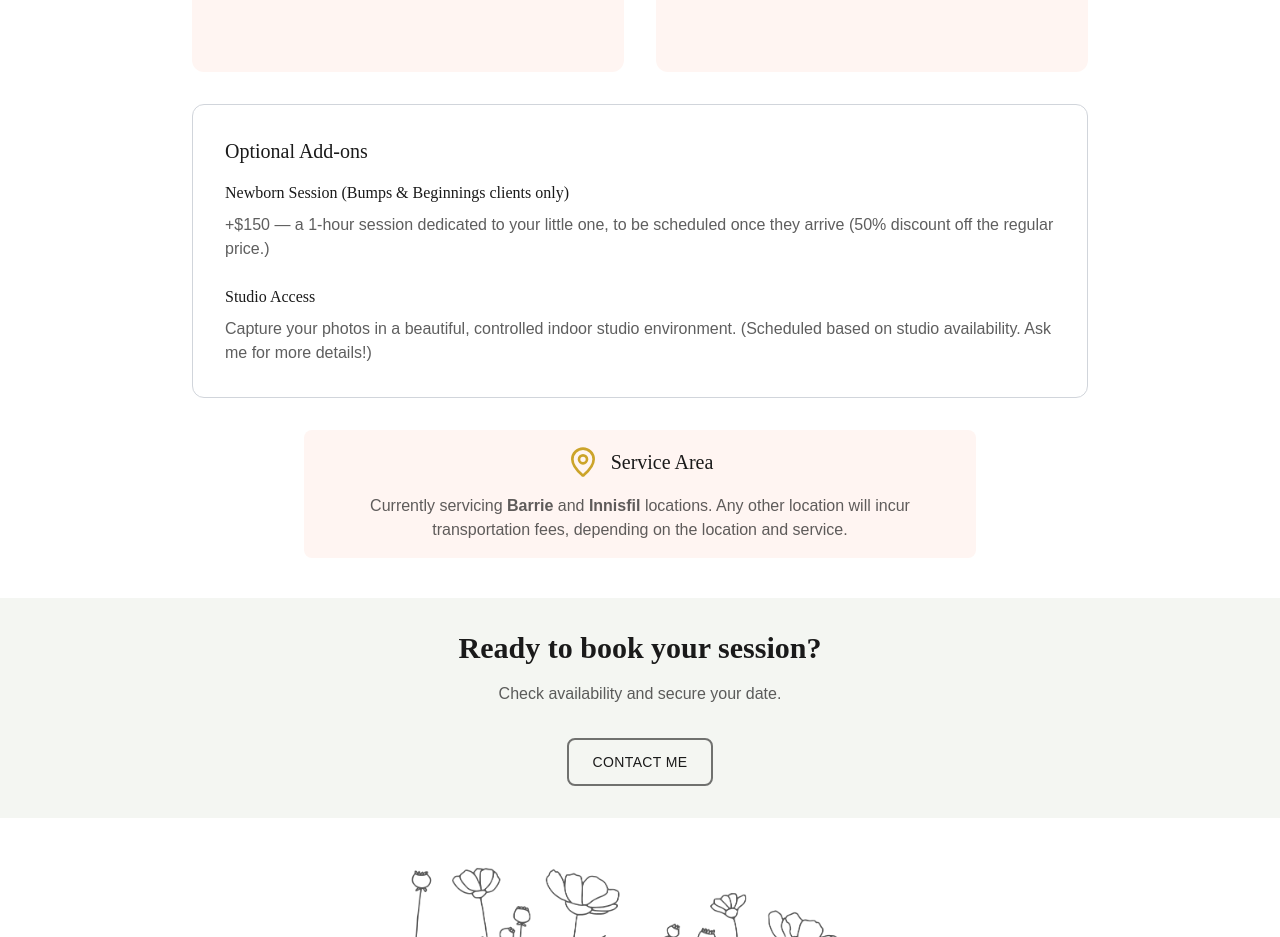
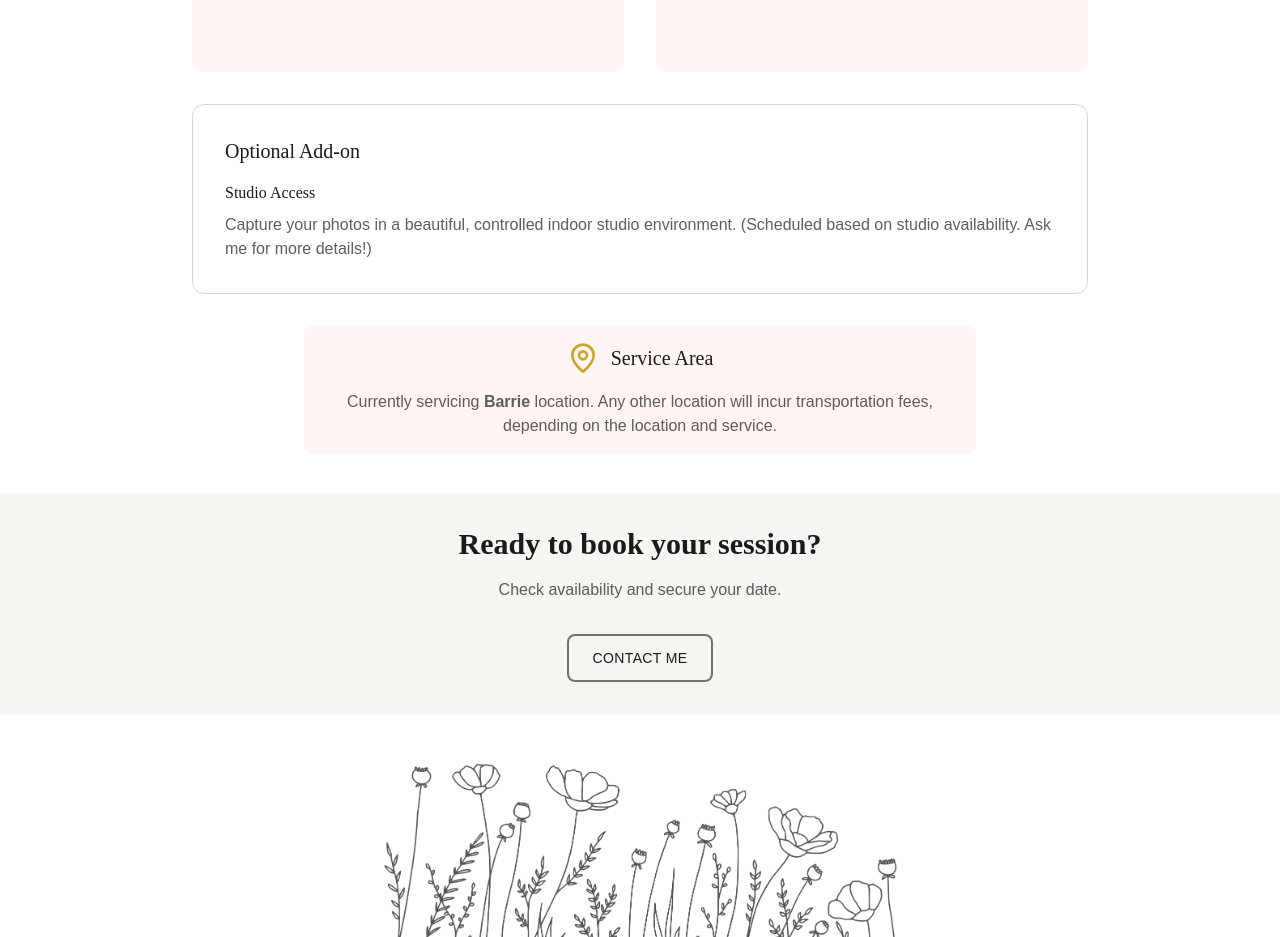
Before and after one commit to victafrancis/little-bloom-website, a React (Vite) app: page /pricing in a window 1280 px wide. Shown: the part 900-1837 px from the top of the page. Built offline with nearby package versions, Linux system fonts and the light colour scheme; no server answers.

Commit message:
updated pricing page

```diff
--- a/src/pages/Pricing.tsx
+++ b/src/pages/Pricing.tsx
@@ -51,17 +51,8 @@ export default function Pricing() {
             </div>
 
             <div className="p-8 rounded-xl mb-8 border border-solid border-gray-300">
-              <h2 className="text-xl font-display mb-4">Optional Add-ons</h2>
+              <h2 className="text-xl font-display mb-4">Optional Add-on</h2>
               <div className="space-y-6">
-                <div>
-                  <h3 className="font-medium mb-2">
-                    Newborn Session (Bumps & Beginnings clients only)
-                  </h3>
-                  <p className="text-text/70">
-                    +$150 — a 1-hour session dedicated to your little one, to be scheduled once they arrive
-                    (50% discount off the regular price.)
-                  </p>
-                </div>
                 <div>
                   <h3 className="font-medium mb-2">
                     Studio Access
@@ -82,7 +73,7 @@ export default function Pricing() {
                     <h3 className="text-lg md:text-xl font-display">Service Area</h3>
                   </div>
                   <p className="text-text/70 text-sm md:text-base leading-relaxed">
-                    Currently servicing <b>Barrie</b> and <b>Innisfil</b> locations. Any other location will incur transportation fees, depending on the location and service.
+                    Currently servicing <b>Barrie</b> location. Any other location will incur transportation fees, depending on the location and service.
                   </p>
                 </div>
               </div>
```
